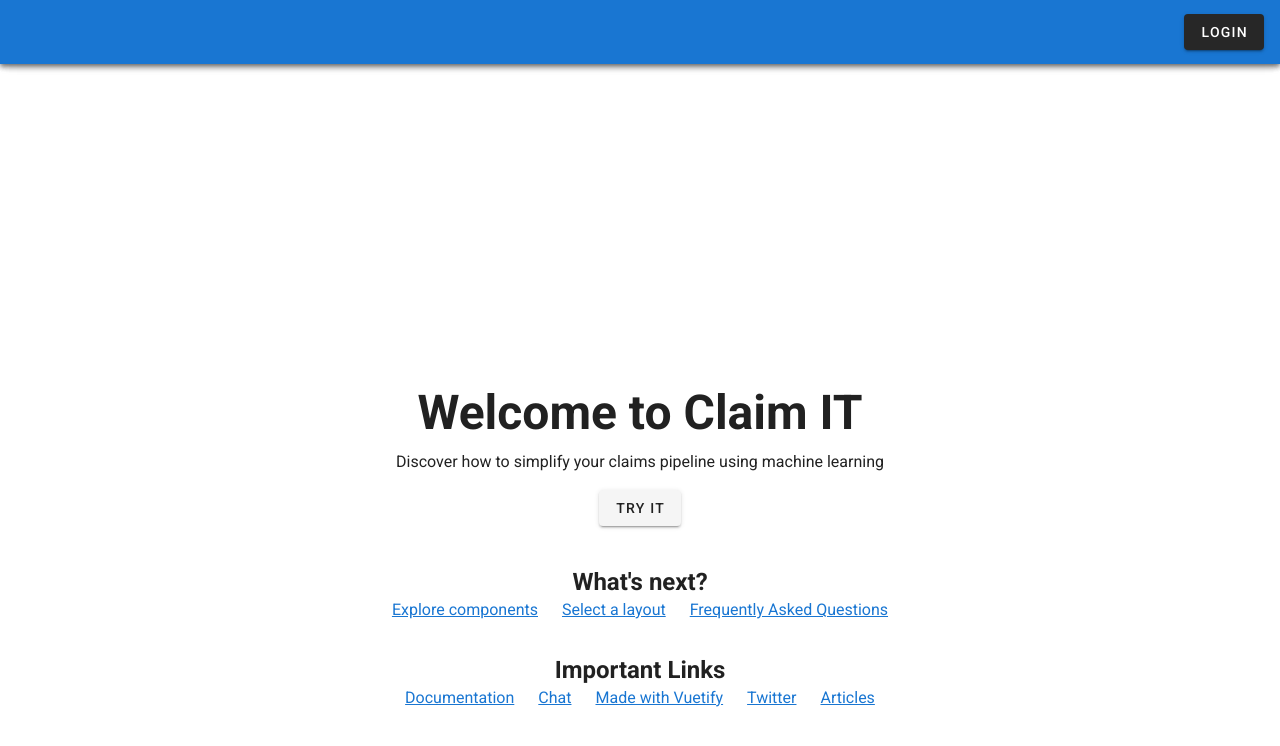
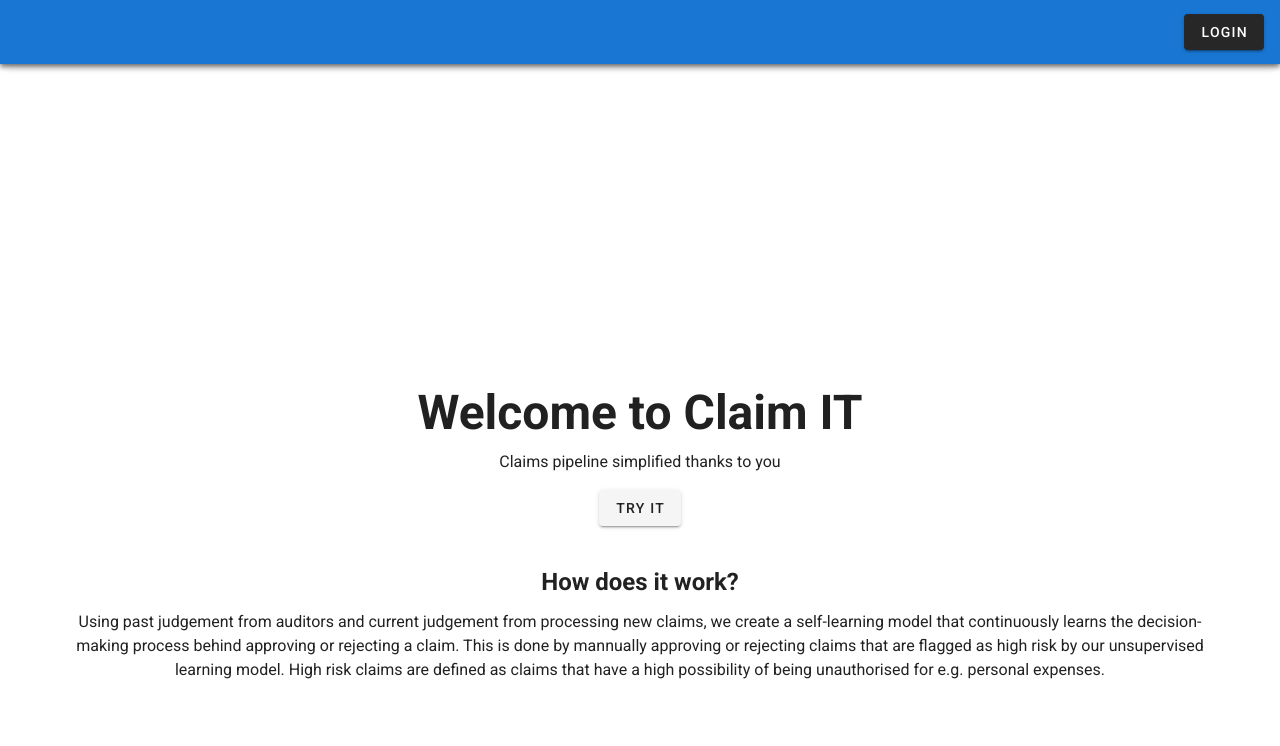
Before and after one commit to jelneo/claim-IT-web, a Vue app: page / in a window 1280 px wide. Shown: the top 746 px of the page. Built offline with nearby package versions, Linux system fonts and the light colour scheme; what vue-papa-parse would draw is missing.

Commit message:
update description

```diff
--- a/src/components/Landing.vue
+++ b/src/components/Landing.vue
@@ -17,35 +17,16 @@
 
         <p
           class="subheading font-weight-regular"
-        >Discover how to simplify your claims pipeline using machine learning</p>
+        >Claims pipeline simplified thanks to you</p>
         <v-btn @click="skipLogin">Try it</v-btn>
       </v-col>
 
       <v-col class="mb-5" cols="12">
-        <h2 class="headline font-weight-bold mb-3">What's next?</h2>
-
+        <h2 class="headline font-weight-bold mb-3">How does it work?</h2>
+        <p>Using past judgement from auditors and current judgement from processing new claims, we create a self-learning model that continuously learns the decision-making process behind approving or rejecting a claim.
+          This is done by mannually approving or rejecting claims that are flagged as high risk by our unsupervised learning model. High risk claims are defined as claims that have a high possibility of being unauthorised for e.g. personal expenses.</p>
         <v-row justify="center">
-          <a
-            v-for="(next, i) in whatsNext"
-            :key="i"
-            :href="next.href"
-            class="subheading mx-3"
-            target="_blank"
-          >{{ next.text }}</a>
-        </v-row>
-      </v-col>
-
-      <v-col class="mb-5" cols="12">
-        <h2 class="headline font-weight-bold mb-3">Important Links</h2>
-
-        <v-row justify="center">
-          <a
-            v-for="(link, i) in importantLinks"
-            :key="i"
-            :href="link.href"
-            class="subheading mx-3"
-            target="_blank"
-          >{{ link.text }}</a>
+          <p></p>
         </v-row>
       </v-col>
     </v-row>
```
